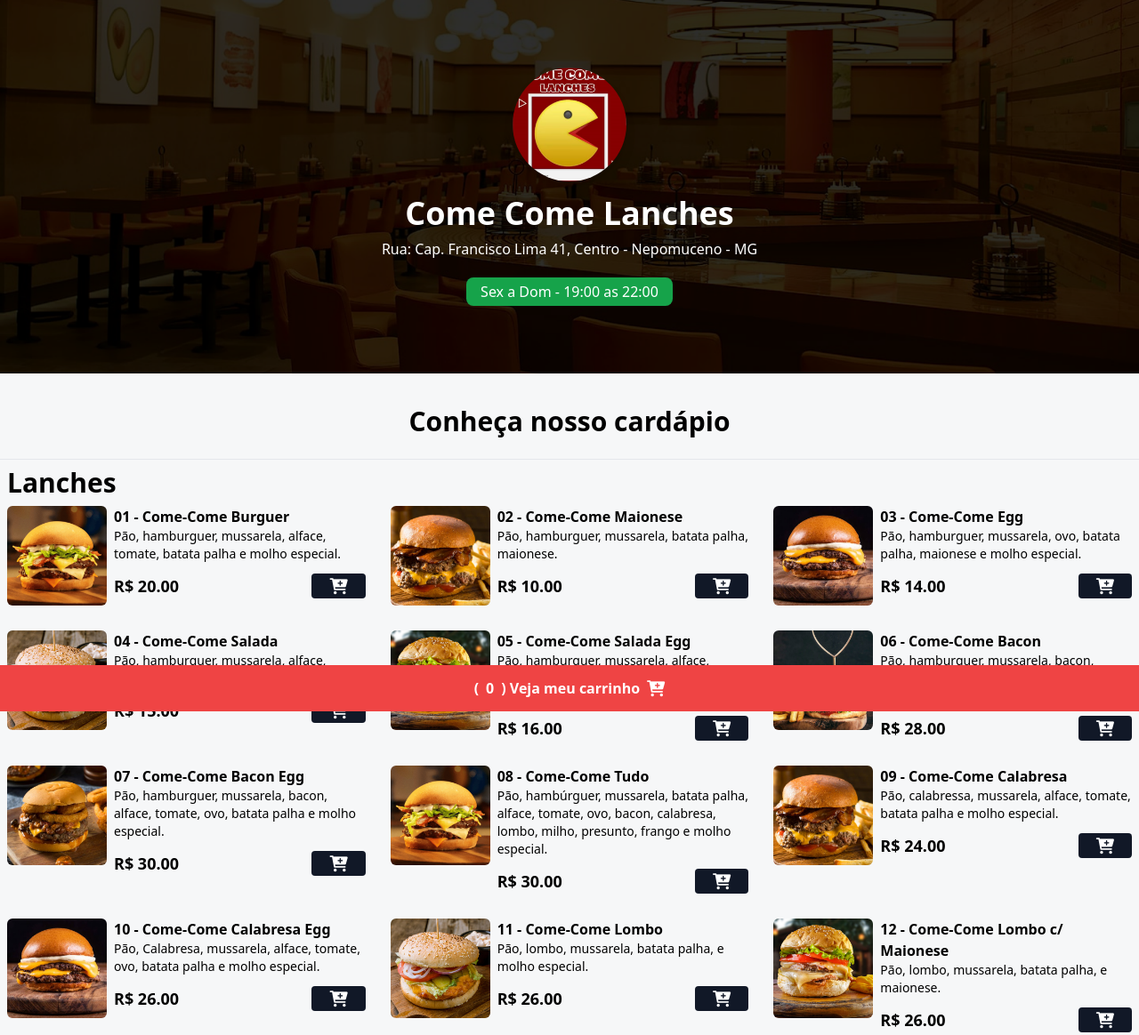
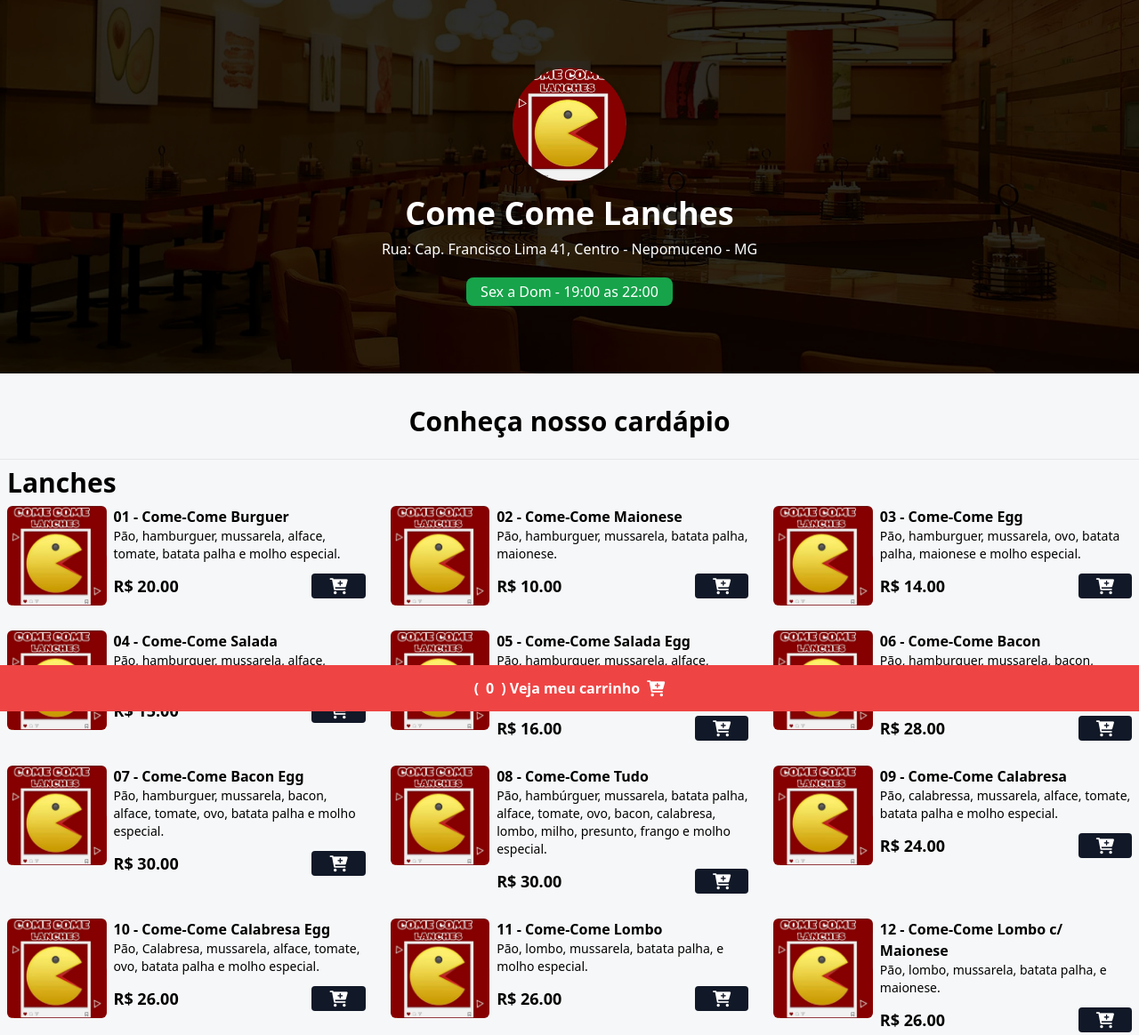
Before and after one commit to andsilva515/come-come-lanches, a website: page index.html in a window 1280 px wide. Shown: the top 1164 px of the page at 89% size. Drawn offline with nearby package versions, Linux system fonts and the light colour scheme.

Commit message:
imagens logo novo itens

```diff
--- a/index.html
+++ b/index.html
@@ -22,8 +22,8 @@
     <!--INÍCIO HEADER-->
     <header class="w-full h-[420px] bg-zinc-900 bg-home bg-cover bg-center">
         <div class="w-full h-full flex flex-col justify-center items-center">
-            <img src="./assets/logo-novo.PNG" alt="Logo Come Come Lanches"
-                class="w-32 h-32 rounded-full shadow-lg hover:scale-110 duration-200" />
+            <img src="./assets/logo-novo.PNG" alt="Logo Come Come Lanches" class="w-32 h-32 rounded-full shadow-lg hover:scale-110 duration-200" />
+
             <h1 class="text-4xl mt-4 mb-2 font-bold text-white">Come Come Lanches</h1>
             <span class="text-white font-medium">Rua: Cap. Francisco Lima 41, Centro - Nepomuceno - MG</span>
             <div class="bg-green-600 px-4 py-1 rounded-lg mt-5" id="date-span">
@@ -64,7 +64,7 @@
         <div class="grid grid-cols-1 md:grid-cols-2 lg:grid-cols-3 gap-7 mx-auto max-w-7xl px-2 mb-16" id="menu">
             <!--INÍCIO PRODUTO ITEM BEBIDAS 1  -->
             <div class="flex gap-2 w-full">
-                <img src="./assets/bebida.png" alt="Coca lata"
+                <img src="./assets/logo-novo.PNG" alt="Coca lata"
                     class="w-28 h-28 rounded-md hover:scale-110 hover:-rotate-2 duration-300" />
                 <div class="w-full">
                     <p class="font-bold">Coca-cola lata</p>
@@ -81,7 +81,7 @@
 
             <!--INÍCIO PRODUTO ITEM BEBIDAS 2-->
             <div class="flex gap-2 w-full">
-                <img src="./assets/bebida.png" alt="Guaraná"
+                <img src="./assets/logo-novo.PNG" alt="Guaraná"
                     class="w-28 h-28 rounded-md hover:scale-110 hover:-rotate-2 duration-300" />
                 <div class="w-full">
                     <p class="font-bold">Guaraná</p>
@@ -97,7 +97,7 @@
 
             <!--INÍCIO PRODUTO ITEM BEBIDAS 3-->
             <div class="flex gap-2 w-full">
-                <img src="./assets/bebida.png" alt="água mineral sem gas"
+                <img src="./assets/logo-novo.PNG" alt="água mineral sem gas"
                     class="w-28 h-28 rounded-md hover:scale-110 hover:-rotate-2 duration-300" />
                 <div class="w-full">
                     <p class="font-bold">Água mineral sem gás 500ML</p>
@@ -115,7 +115,7 @@
             <!-- INÍCIO PRODUTO ITEM BEBIDAS 4-->
 
             <div class="flex gap-2 w-full">
-                <img src="./assets/bebida.png" alt="água mineral c/ gas"
+                <img src="./assets/logo-novo.PNG" alt="água mineral c/ gas"
                     class="w-28 h-28 rounded-md hover:scale-110 hover:-rotate-2 duration-300" />
                 <div class="w-full">
                     <p class="font-bold">Água mineral com gás 500ML</p>
@@ -134,7 +134,7 @@
             <!-- INÍCIO PRODUTO ITEM BEBIDAS 5-->
 
             <div class="flex gap-2 w-full">
-                <img src="./assets/bebida.png" alt="água de coco"
+                <img src="./assets/logo-novo.PNG" alt="água de coco"
                     class="w-28 h-28 rounded-md hover:scale-110 hover:-rotate-2 duration-300" />
                 <div class="w-full">
                     <p class="font-bold">Água de Coco 1L</p>
@@ -153,7 +153,7 @@
             <!-- INÍCIO PRODUTO ITEM BEBIDAS 6-->
 
             <div class="flex gap-2 w-full">
-                <img src="./assets/bebida.png" alt="suco de caixinha"
+                <img src="./assets/logo-novo.PNG" alt="suco de caixinha"
                     class="w-28 h-28 rounded-md hover:scale-110 hover:-rotate-2 duration-300" />
                 <div class="w-full">
                     <p class="font-bold">Suco de Caixinha (Diversos Sabores) 1L</p>
@@ -171,7 +171,7 @@
 
             <!-- INÍCIO PRODUTO ITEM BEBIDAS 7-->
             <div class="flex gap-2 w-full">
-                <img src="./assets/bebida.png" alt="refrigerante coca-cola 2lts"
+                <img src="./assets/logo-novo.PNG" alt="refrigerante coca-cola 2lts"
                     class="w-28 h-28 rounded-md hover:scale-110 hover:-rotate-2 duration-300" />
                 <div class="w-full">
                     <p class="font-bold">Refrigerante Coca-Cola 2Lts</p>
@@ -188,7 +188,7 @@
 
             <!-- INÍCIO PRODUTO ITEM BEBIDAS 8 -->
             <div class="flex gap-2 w-full">
-                <img src="./assets/bebida.png" alt="refrigerante jota efe"
+                <img src="./assets/logo-novo.PNG" alt="refrigerante jota efe"
                     class="w-28 h-28 rounded-md hover:scale-110 hover:-rotate-2 duration-300" />
                 <div class="w-full">
                     <p class="font-bold">Refrigerante Jota Efe 2Lts</p>
@@ -205,7 +205,7 @@
 
             <!-- INÍCIO PRODUTO ITEM BEBIDAS 9-->
             <div class="flex gap-2 w-full">
-                <img src="./assets/bebida.png" alt="refrigerante"
+                <img src="./assets/logo-novo.PNG" alt="refrigerante"
                     class="w-28 h-28 rounded-md hover:scale-110 hover:-rotate-2 duration-300" />
                 <div class="w-full">
                     <p class="font-bold">Refrigerante 600ML</p>
@@ -222,7 +222,7 @@
 
             <!-- INÍCIO PRODUTO ITEM BEBIDAS 10-->
             <div class="flex gap-2 w-full">
-                <img src="./assets/bebida.png" alt="refrigerante"
+                <img src="./assets/logo-novo.PNG" alt="refrigerante"
                     class="w-28 h-28 rounded-md hover:scale-110 hover:-rotate-2 duration-300" />
                 <div class="w-full">
                     <p class="font-bold">Refrigerante 350ML</p>
@@ -253,7 +253,7 @@
         <div class="grid grid-cols-1 md:grid-cols-2 lg:grid-cols-3 gap-7 mx-auto max-w-7xl px-2 mb-16" id="menu">
             <!--INÍCIO PRODUTO ITEM OUTROS 1  -->
             <div class="flex gap-2 w-full">
-                <img src="./assets/logo-item.png" alt="Chokito"
+                <img src="./assets/logo-novo.PNG" alt="Chokito"
                     class="w-28 h-28 rounded-md hover:scale-110 hover:-rotate-2 duration-300" />
                 <div class="w-full">
                     <p class="font-bold">Chokito</p>
@@ -269,7 +269,7 @@
 
             <!--INÍCIO PRODUTO ITEM OUTROS 2-->
             <div class="flex gap-2 w-full">
-                <img src="./assets/logo-item.png" alt="Préstigio"
+                <img src="./assets/logo-novo.PNG" alt="Préstigio"
                     class="w-28 h-28 rounded-md hover:scale-110 hover:-rotate-2 duration-300" />
                 <div class="w-full">
                     <p class="font-bold">Préstigio</p>
@@ -286,7 +286,7 @@
 
             <!--INÍCIO PRODUTO ITEM OUTROS 3 -->
             <div class="flex gap-2 w-full">
-                <img src="./assets/logo-item.png" alt="Halls"
+                <img src="./assets/logo-novo.PNG" alt="Halls"
                     class="w-28 h-28 rounded-md hover:scale-110 hover:-rotate-2 duration-300" />
                 <div class="w-full">
                     <p class="font-bold">Halls</p>
@@ -302,7 +302,7 @@
 
             <!-- INÍCIO PRODUTO ITEM OUTROS-->
             <div class="flex gap-2 w-full">
-                <img src="./assets/logo-item.png" alt="Trident"
+                <img src="./assets/logo-novo.PNG" alt="Trident"
                     class="w-28 h-28 rounded-md hover:scale-110 hover:-rotate-2 duration-300" />
                 <div class="w-full">
                     <p class="font-bold">Trident</p>
--- a/scripts/menu.js
+++ b/scripts/menu.js
@@ -3,251 +3,251 @@
     name: "01 - Come-Come Burguer",
     description: "Pão, hamburguer, mussarela, alface, tomate, batata palha e molho especial.",
     price: "20.00",
-    imgSrc: "./assets/hamb-1.png",
+    imgSrc: "./assets/logo-novo.png",
   },
   {
     name: "02 - Come-Come Maionese",
     description: "Pão, hamburguer, mussarela, batata palha, maionese.",
     price: "10.00",
-    imgSrc: "./assets/hamb-2.png",
+    imgSrc: "./assets/logo-novo.png",
   },
   {
     name: "03 - Come-Come Egg",
     description: "Pão, hamburguer, mussarela, ovo, batata palha, maionese e molho especial.",
     price: "14.00",
-    imgSrc: "./assets/hamb-3.png",
+    imgSrc: "./assets/logo-novo.png",
   },
 
   {
     name: "04 - Come-Come Salada",
     description: "Pão, hamburguer, mussarela, alface, tomate, batata palha e molho especial.",
     price: "15.00",
-    imgSrc: "./assets/hamb-4.png",
+    imgSrc: "./assets/logo-novo.png",
   },
 
   {
     name: "05 - Come-Come Salada Egg",
     description: "Pão, hamburguer, mussarela, alface, tomate, ovo, batata palha e molho especial.",
     price: "16.00",
-    imgSrc: "./assets/hamb-5.png",
+    imgSrc: "./assets/logo-novo.png",
   },
 
   {
     name: "06 - Come-Come Bacon",
     description: "Pão, hamburguer, mussarela, bacon, alface, tomate, batata palha e molho especial.",
     price: "28.00",
-    imgSrc: "./assets/hamb-6.png",
+    imgSrc: "./assets/logo-novo.png",
   },
 
   {
     name: "07 - Come-Come Bacon Egg",
     description: "Pão, hamburguer, mussarela, bacon, alface, tomate, ovo, batata palha e molho especial.",
     price: "30.00",
-    imgSrc: "./assets/hamb-7.png",
+    imgSrc: "./assets/logo-novo.png",
   },
 
   {
     name: "08 - Come-Come Tudo",
     description: "Pão, hambúrguer, mussarela, batata palha, alface, tomate, ovo, bacon, calabresa, lombo, milho, presunto, frango e molho especial.",
     price: "30.00",
-    imgSrc: "./assets/hamb-1.png",
+    imgSrc: "./assets/logo-novo.png",
   },
 
   {
     name: "09 - Come-Come Calabresa",
     description: "Pão, calabressa, mussarela, alface, tomate, batata palha e molho especial.",
     price: "24.00",
-    imgSrc: "./assets/hamb-2.png",
+    imgSrc: "./assets/logo-novo.png",
   },
 
   {
       name: "10 - Come-Come Calabresa Egg",
       description: "Pão, Calabresa, mussarela, alface, tomate, ovo, batata palha e molho especial.",
       price: "26.00",
-      imgSrc: "./assets/hamb-3.png",
+      imgSrc: "./assets/logo-novo.png",
     },
     {
       name: "11 - Come-Come Lombo",
       description: "Pão, lombo, mussarela, batata palha, e molho especial.",
       price: "26.00",
-      imgSrc: "./assets/hamb-4.png",
+      imgSrc: "./assets/logo-novo.png",
     },
     {
       name: "12 - Come-Come Lombo c/ Maionese",
       description: "Pão, lombo, mussarela, batata palha, e maionese.",
       price: "26.00",
-      imgSrc: "./assets/hamb-5.png",
+      imgSrc: "./assets/logo-novo.png",
     },
 
     {
       name: "13 - Come-Come Lombo Egg",
       description: "Pão, lombo, mussarela, ovo, batata palha, e moho especial.",
       price: "28.00",
-      imgSrc: "./assets/hamb-6.png",
+      imgSrc: "./assets/logo-novo.png",
     },
 
     {
       name: "14 - Come-Come Lombo Salada",
       description: "Pão, lombo, mussarela, alface, tomate, batata palha, e moho especial.",
       price: "26.00",
-      imgSrc: "./assets/hamb-7.png",
+      imgSrc: "./assets/logo-novo.png",
     },
 
     {
       name: "15 - Come-Come Lombo Salada Egg",
       description: "Pão, lombo, mussarela, alface, tomate, ovo, batata palha, e moho especial.",
       price: "30.00",
-      imgSrc: "./assets/hamb-1.png",
+      imgSrc: "./assets/logo-novo.png",
     },
 
     {
       name: "16 - Come-Come Lombo Bacon",
       description: "Pão, lombo, mussarela, bacon, alface, tomate, batata palha, e moho especial.",
       price: "32.00",
-      imgSrc: "./assets/hamb-2.png",
+      imgSrc: "./assets/logo-novo.png",
     },
 
     {
       name: "17 - Come-Come Lombo Bacon Egg",
       description: "Pão, lombo, mussarela, bacon, alface, tomate, ovo, batata palha, e moho especial.",
       price: "34.00",
-      imgSrc: "./assets/hamb-3.png",
+      imgSrc: "./assets/logo-novo.png",
     },
 
     {
       name: "18 - Come-Come Lombo Especial",
       description: "Pão, lombo, mussarela, bacon, alface, tomate, ovo, milho, presunto, calabresa, batata palha, e moho especial.",
       price: "35.00",
-      imgSrc: "./assets/hamb-4.png",
+      imgSrc: "./assets/logo-novo.png",
     },
 
     {
       name: "19 - Come-Come Frango",
       description: "Pão, frango, mussarela, batata palha, e molho especial.",
       price: "26.00",
-      imgSrc: "./assets/hamb-5.png",
+      imgSrc: "./assets/logo-novo.png",
     },
     {
       name: "20 - Come-Come Frango Bacon",
       description: "Pão, frango, mussarela, bacon, alface, tomate, batata palha, e molho especial.",
       price: "30.00",
-      imgSrc: "./assets/hamb-6.png",
+      imgSrc: "./assets/logo-novo.png",
     },
     {
       name: "21 - Come-Come Frango c/ Maionese",
       description: "Pão, frango, mussarela, batata palha, e maionese.",
       price: "26.00",
-      imgSrc: "./assets/hamb-7.png",
+      imgSrc: "./assets/logo-novo.png",
     },
 
     {
       name: "22 - Come-Come Frango Egg",
       description: "Pão, frango, mussarela, ovo, batata palha, e molho especial.",
       price: "28.00",
-      imgSrc: "./assets/hamb-1.png",
+      imgSrc: "./assets/logo-novo.png",
     },
 
     {
       name: "23 - Come-Come Frango Salada",
       description: "Pão, frango, mussarela, alface, batata palha, e molho especial.",
       price: "26.00",
-      imgSrc: "./assets/hamb-2.png",
+      imgSrc: "./assets/logo-novo.png",
     },
 
     {
       name: "24 - Come-Come Frango Salada Egg",
       description: "Pão, frango, mussarela, alface, tomate, ovo, batata palha, e molho especial.",
       price: "28.00",
-      imgSrc: "./assets/hamb-3.png",
+      imgSrc: "./assets/logo-novo.png",
     },
 
     {
       name: "25 - Come-Come Frango Bacon Egg",
       description: "Pão, frango, mussarela, bacon, alface, tomate, batata palha, e molho especial.",
       price: "32.00",
-      imgSrc: "./assets/hamb-4.png",
+      imgSrc: "./assets/logo-novo.png",
     },
 
     {
       name: "26 - Come-Come Tudo Duplo",
       description: "Pão, frango, mussarela, batata palha, bacon, alface, tomate, ovo, milho, presunto, calabresa, e molho especial.",
       price: "35.00",
-      imgSrc: "./assets/hamb-5.png",
+      imgSrc: "./assets/logo-novo.png",
     },
 
     {
       name: "27 - Come-Come Frango Catupyry",
       description: "Pão, frango, catupiry, milho, batata palha, e molho especial.",
       price: "30.00",
-      imgSrc: "./assets/hamb-6.png",
+      imgSrc: "./assets/logo-novo.png",
     },
 
     {
       name: "28 - Come-Come Frango Banana",
       description: "Pão, frango, banana, milho, mussarela, batata palha, e molho especial.",
       price: "23.00",
-      imgSrc: "./assets/hamb-7.png",
+      imgSrc: "./assets/logo-novo.png",
     },
     {
       name: "29 - Come-Come Filé Mignon Acebolado",
       description: "Pão, filé mignon, cebola, mussarela, tomate, batata palha, e molho especial.",
       price: "45.00",
-      imgSrc: "./assets/hamb-1.png",
+      imgSrc: "./assets/logo-novo.png",
     },
     {
       name: "30 - Come-Come Lombo Acebolado",
       description: "Pão, lombo, cebola, mussarela, tomate e molho especial.",
       price: "28.00",
-      imgSrc: "./assets/hamb-2.png",
+      imgSrc: "./assets/logo-novo.png",
     },
 
     {
       name: "31 - Come-Come Lombo c/ Abacaxi",
       description: "Pão, lombo, abacaxi, batata palha, e molho especial.",
       price: "30.00",
-      imgSrc: "./assets/hamb-3.png",
+      imgSrc: "./assets/logo-novo.png",
     },
 
     {
       name: "32 - Come-Come Banana",
       description: "Pão, hambúrger, banana, milho, mussarela, batata palha, e molho especial.",
       price: "18.00",
-      imgSrc: "./assets/hamb-4.png",
+      imgSrc: "./assets/logo-novo.png",
     },
 
     {
       name: "33 - Come-Come Banana c/ Queijo",
       description: "Pão, hambúrger, banana, mussarela, milho.",
       price: "20.00",
-      imgSrc: "./assets/hamb-5.png",
+      imgSrc: "./assets/logo-novo.png",
     },
 
     {
       name: "34 - Come-Come Misto",
       description: "Pão, 2 presuntos, 2 mussarela e maionese.",
       price: "12.00",
-      imgSrc: "./assets/hamb-6.png",
+      imgSrc: "./assets/logo-novo.png",
     },
 
     {
       name: "35 - Come-Come Chedda Burger",
       description: "Pão, maionese, hambúrger, cheddar, batata palha, e molho especial.",
       price: "20.00",
-      imgSrc: "./assets/hamb-7.png",
+      imgSrc: "./assets/logo-novo.png",
     },
 
     {
       name: "36 - Come-Come Salada Especial",
       description: "Pão, maionese, 2 hambúrger, salada, cheddar, batata palha, e molho especial.",
       price: "26.00",
-      imgSrc: "./assets/hamb-1.png",
+      imgSrc: "./assets/logo-novo.png",
     },
 
     {
       name: "37 - Come-Come Tudo Mega",
       description: "Pão, frango, 2 presunto, lombo, 2 alface, 2 tomate, 2 bacon, 2 calebresa, 2 mussarela, 2 milhos, 2 ovos, hambúrger, batata palha e molho especial.",
       price: "40.00",
-      imgSrc: "./assets/hamb-2.png",
+      imgSrc: "./assets/logo-novo.png",
     },
 
   ];
```
